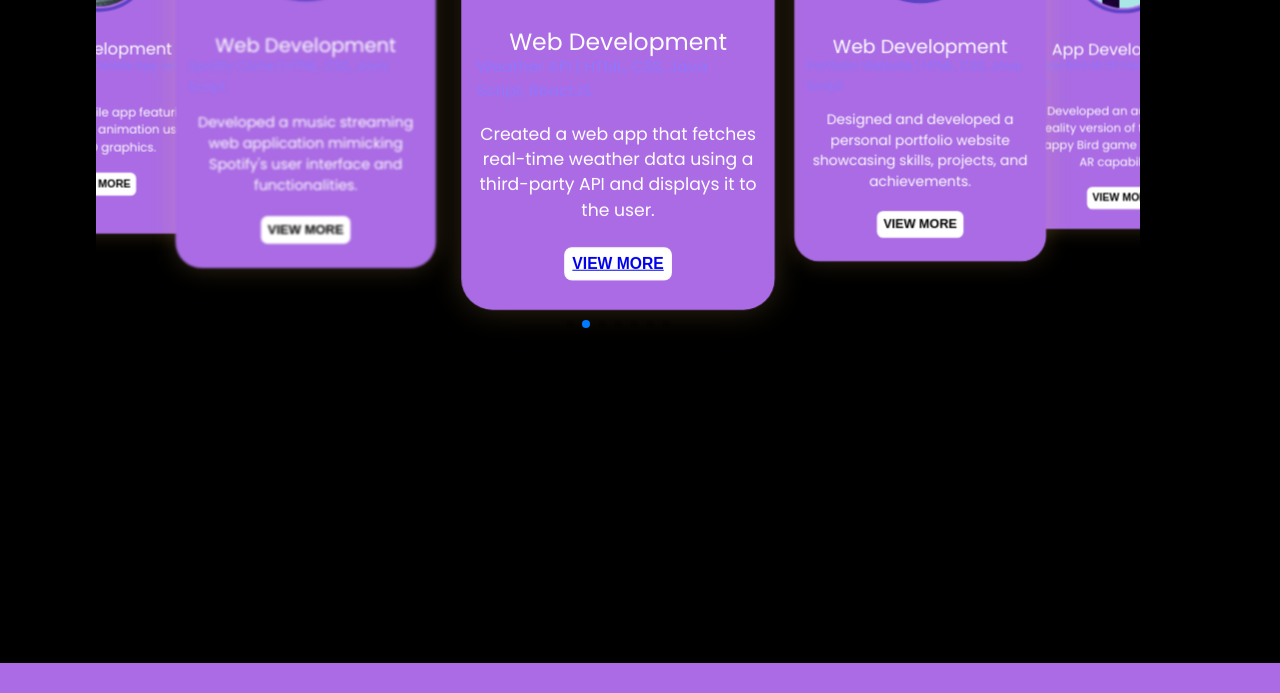
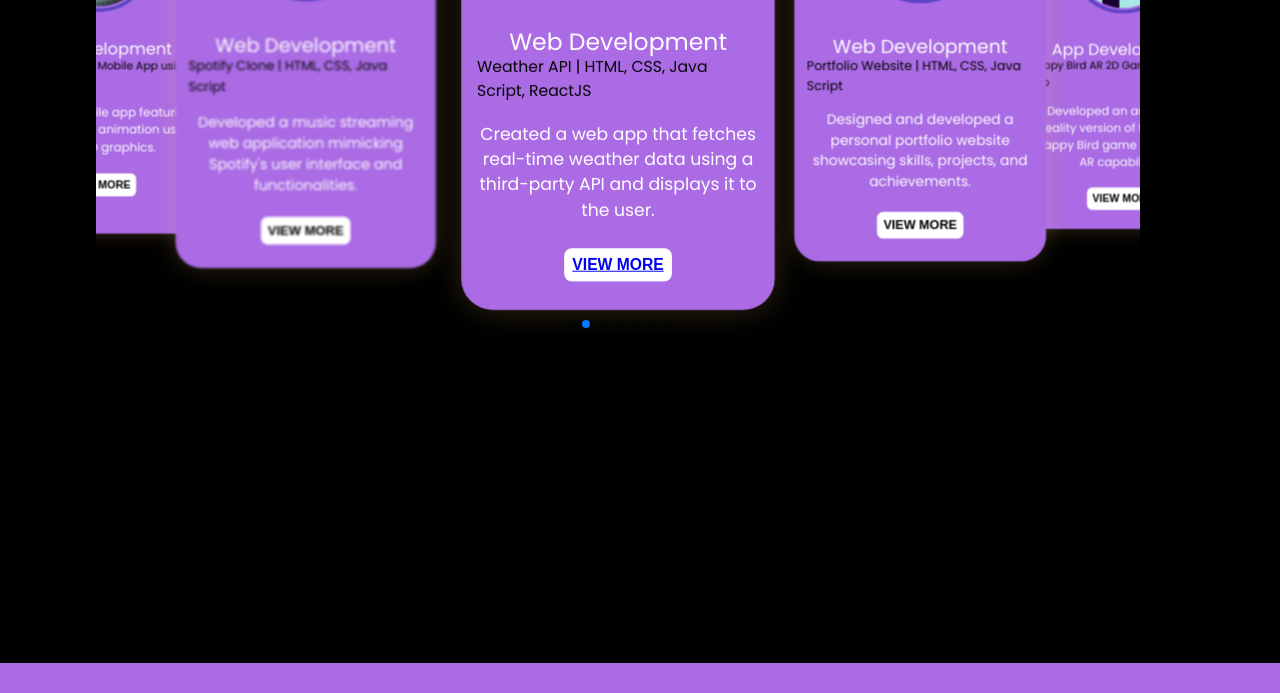
Before and after one commit to arunavbaruah/Portfolio, a plain HTML site: page index.html in a window 1280 px wide. Shown: the part 2500-3193 px from the top of the page. Drawn offline with nearby package versions, Linux system fonts and the light colour scheme; a web font is replaced by a local one.

Commit message:
Update style.css

```diff
--- a/style.css
+++ b/style.css
@@ -80,7 +80,7 @@ body{
 }
 
 .card_name {
-    color: #9176ff;
+     color: #060606;
 }
 
 .card_text {
```
